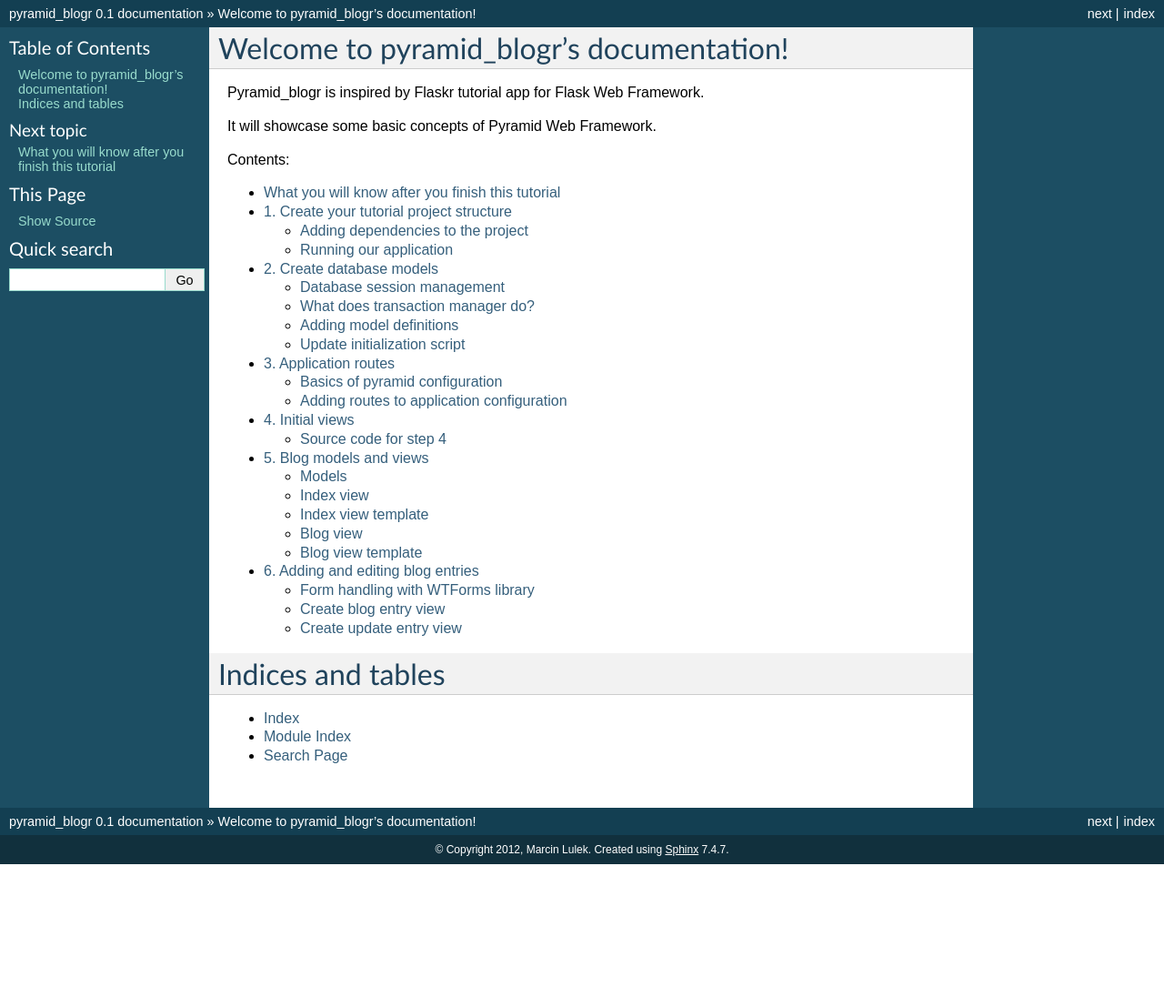
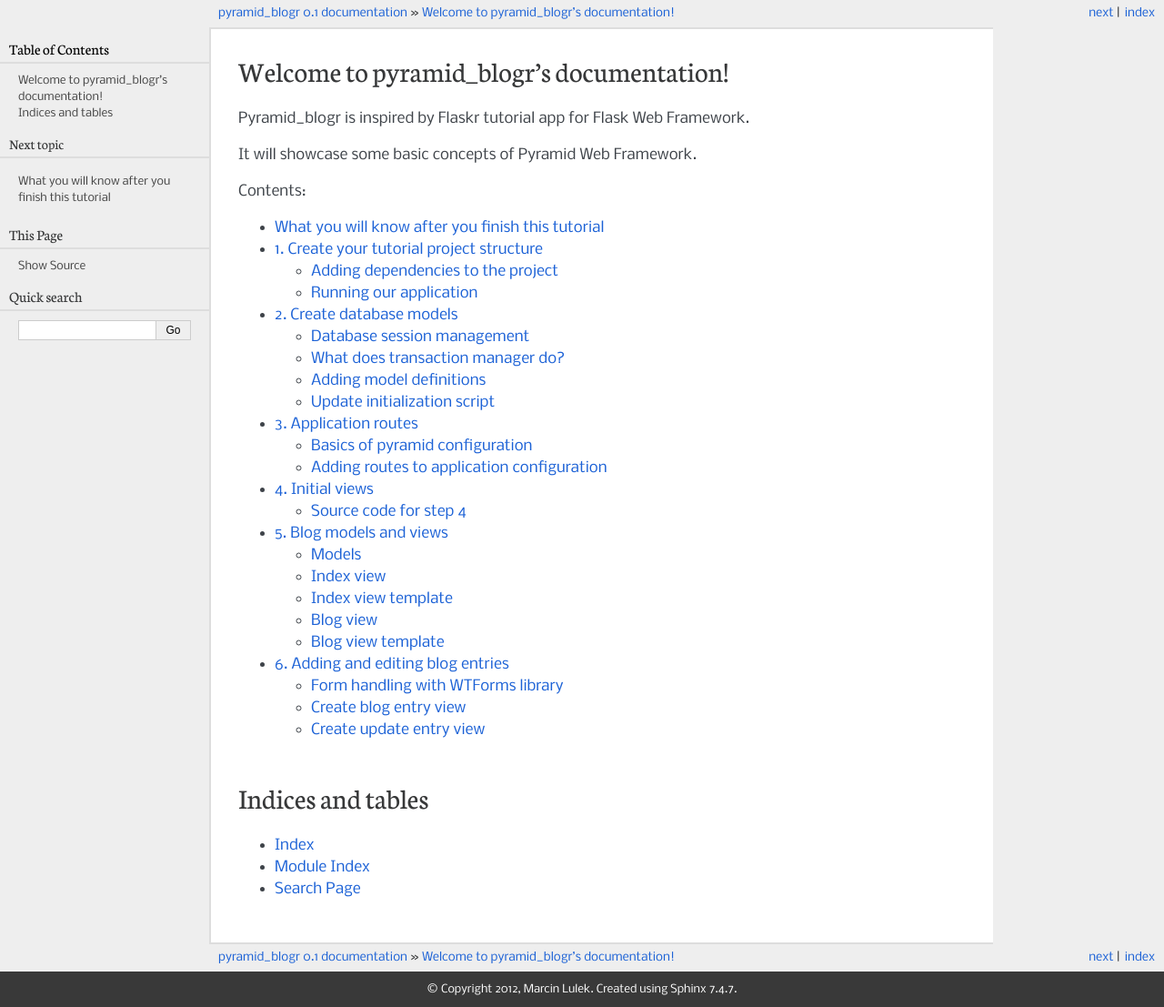
Before and after one commit to Pylons/pyramid_blogr, a Sphinx documentation site: the page built from docs/index.rst, in a window 1280 px wide. Shown: the whole page at 91% size. Built offline with Sphinx 7.4.7, drawn with Linux system fonts in a browser that asks for light colours; before the commit the page ends 950 px from its top, so only the background shows below that.

Commit message:
pyramid theme

```diff
--- a/docs/conf.py
+++ b/docs/conf.py
@@ -92,6 +92,9 @@
 # The theme to use for HTML and HTML Help pages.  See the documentation for
 # a list of builtin themes.
 html_theme = 'default'
+sys.path.append(os.path.abspath('_themes'))
+html_theme_path = ['_themes']
+html_theme = 'pyramid'
 
 # Theme options are theme-specific and customize the look and feel of a theme
 # further.  For a list of options available for each theme, see the
```
Also changed, not shown: .gitmodules (added).
